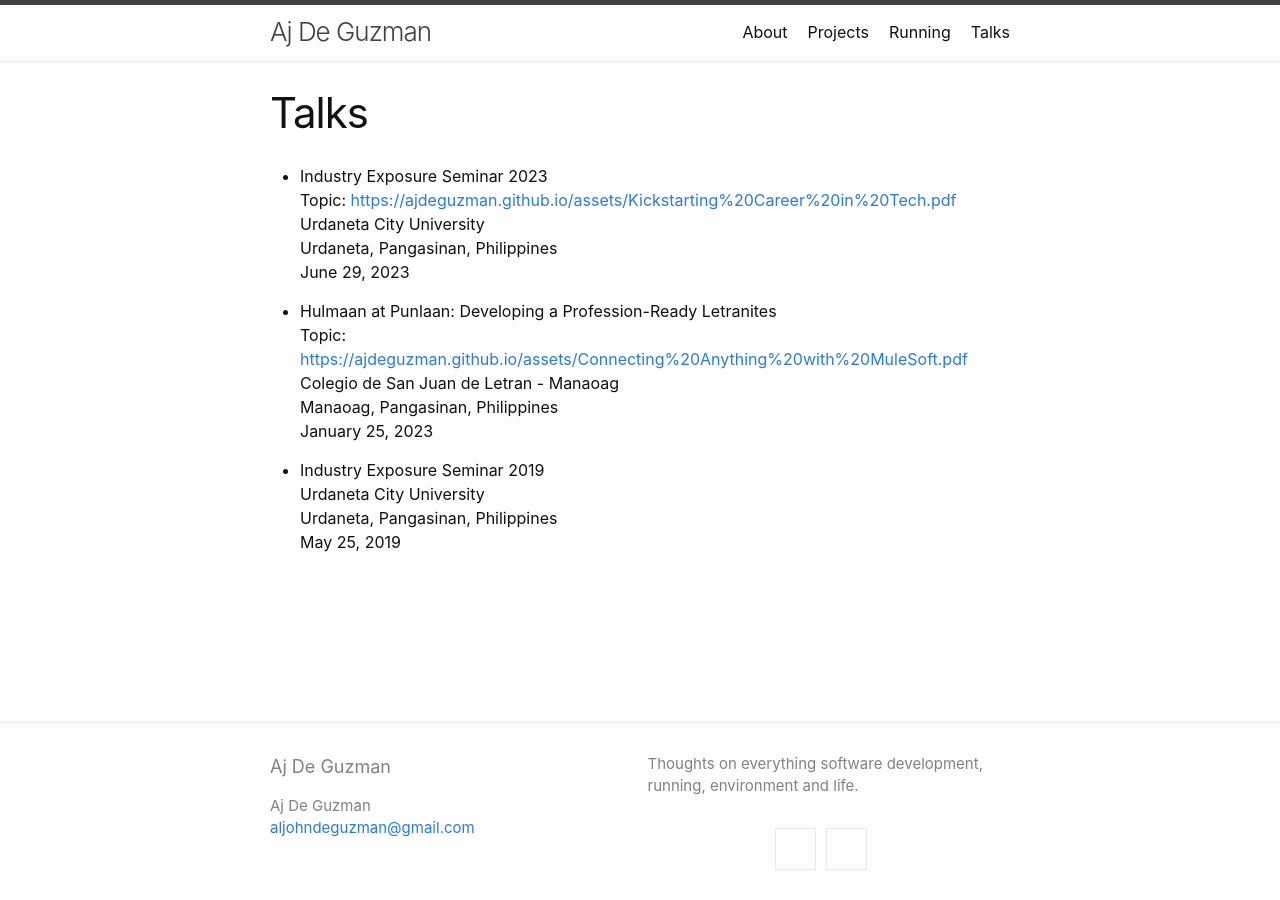
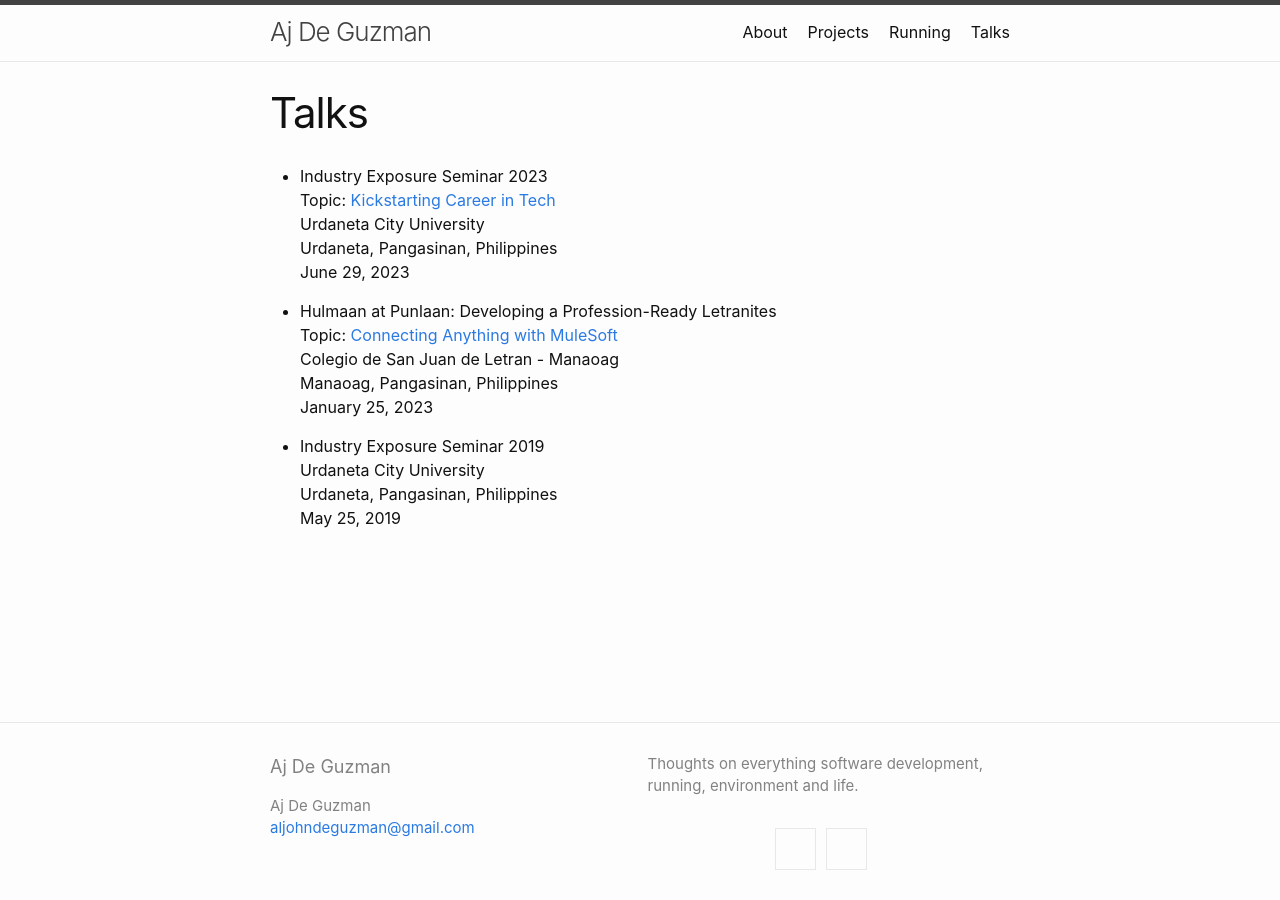
Before and after one commit to ajdeguzman/ajdeguzman.github.io, a Jekyll site: the page built from talks.md, in a window 1280 px wide. Built offline with Jekyll 4.4.1, drawn with Linux system fonts in a browser that asks for light colours; part of the change alters nothing that is shown.

Commit message:
Update talks.md

```diff
--- a/talks.md
+++ b/talks.md
@@ -5,13 +5,13 @@ permalink: /talks/
 ---
 
 - Industry Exposure Seminar 2023
-<br> Topic: [https://ajdeguzman.github.io/assets/Kickstarting%20Career%20in%20Tech.pdf](Kickstarting Career in Tech)
+<br> Topic: [Kickstarting Career in Tech](https://ajdeguzman.github.io/assets/Kickstarting%20Career%20in%20Tech.pdf)
 <br> Urdaneta City University
 <br> Urdaneta, Pangasinan, Philippines
 <br> June 29, 2023
 
 - Hulmaan at Punlaan: Developing a Profession-Ready Letranites
-<br> Topic: [https://ajdeguzman.github.io/assets/Connecting%20Anything%20with%20MuleSoft.pdf](Connecting Anything with MuleSoft)
+<br> Topic: [Connecting Anything with MuleSoft](https://ajdeguzman.github.io/assets/Connecting%20Anything%20with%20MuleSoft.pdf)
 <br> Colegio de San Juan de Letran - Manaoag
 <br> Manaoag, Pangasinan, Philippines
 <br> January 25, 2023
```
